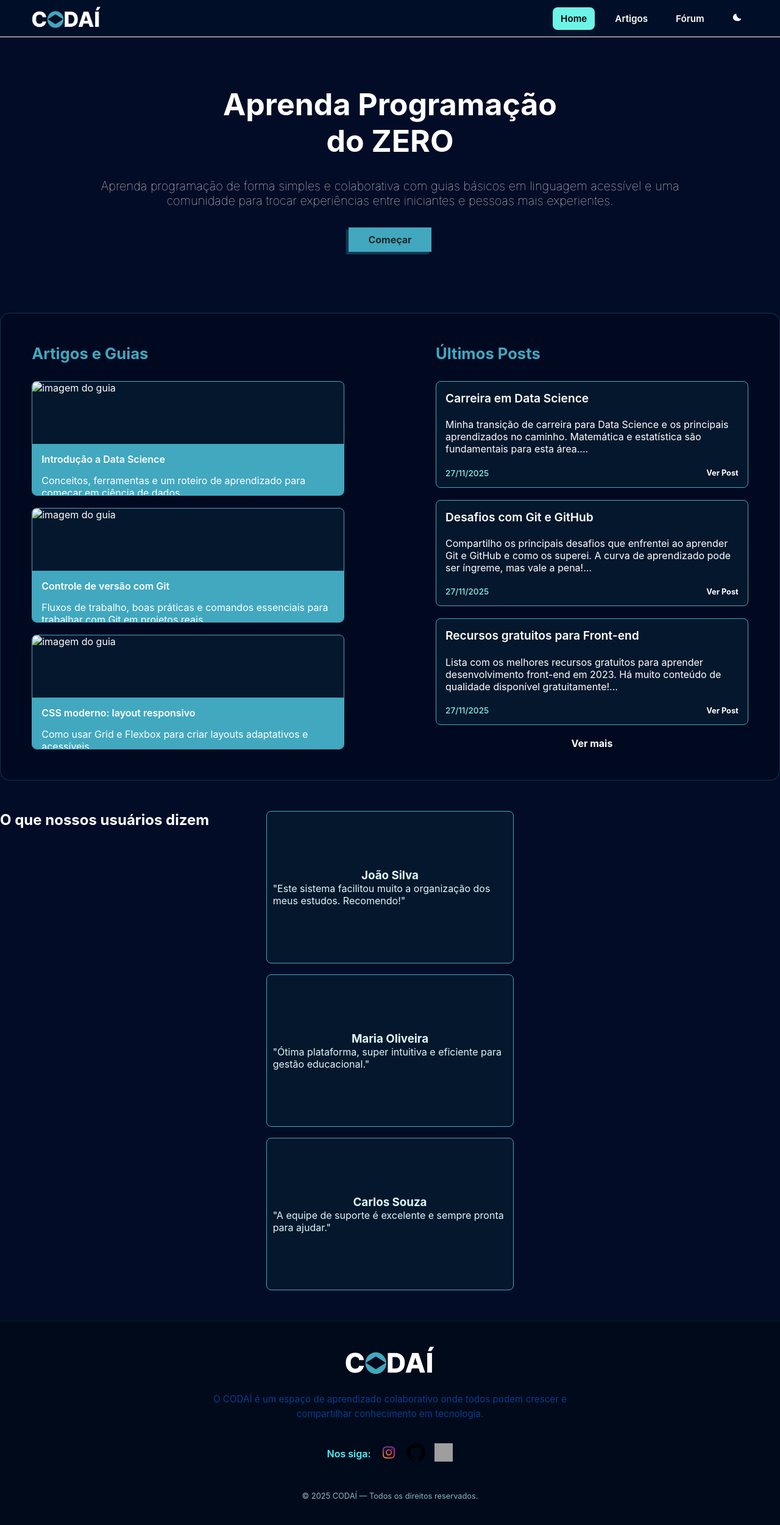
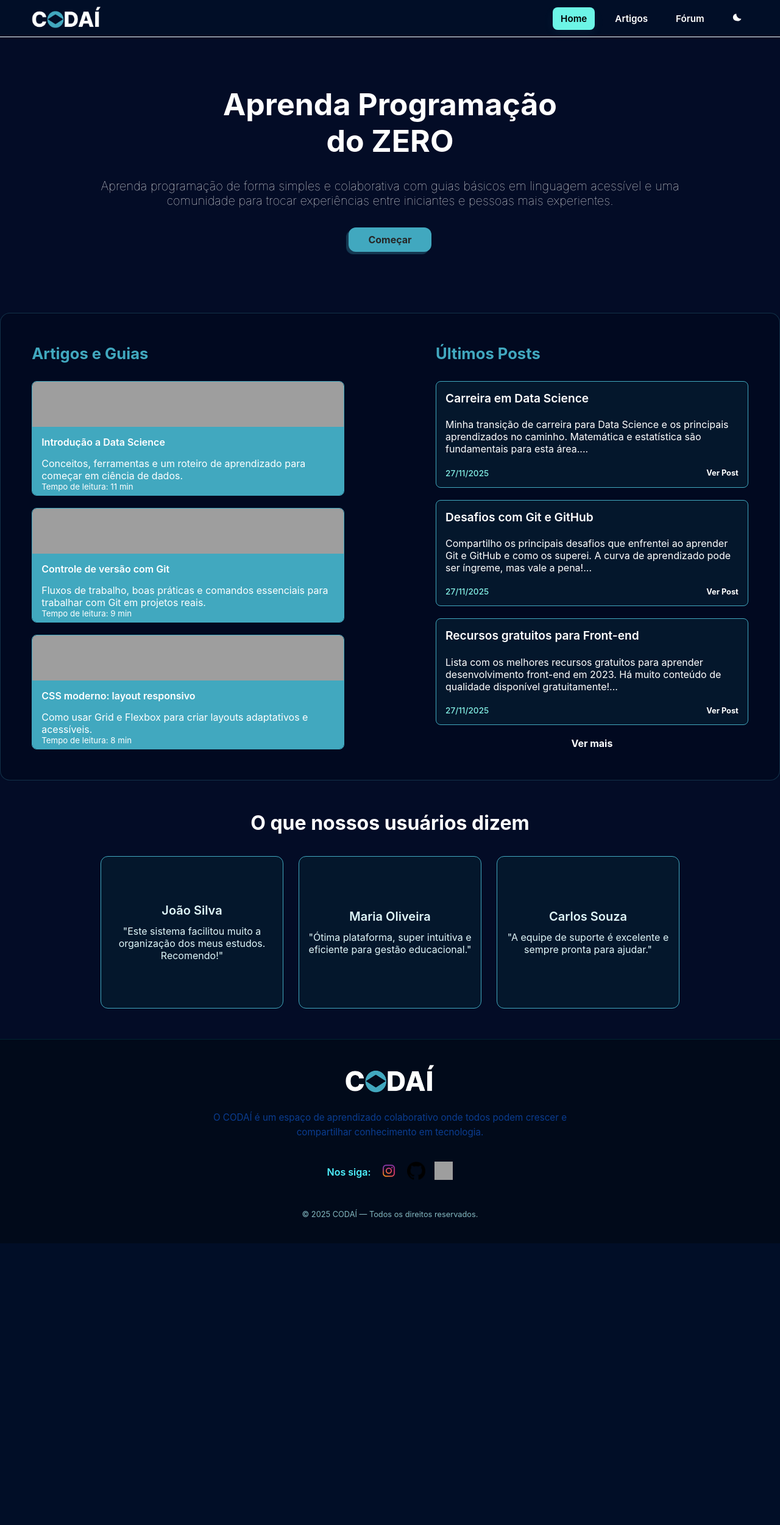
Before and after one commit to Marllonv/CODAI, a Flask app: page / in a window 1280 px wide. Shown: the whole page at 61% size. After the commit the page ends 2039 px from the top, so only its background shows below. Run offline with Flask 3, Linux system fonts and the light colour scheme; data comes from the database, SQL or seed files in the repository; grey boxes are pictures that could not be loaded.

Commit message:
Modificações FRONT

```diff
--- a/static/css/style.css
+++ b/static/css/style.css
@@ -138,7 +138,7 @@ header {
 
 .guias-list .guia-cards img {
     width: 100%;
-    height: 55%;
+    height: auto;
     object-fit: cover;
     object-position: center;
     display: block;
@@ -148,12 +148,15 @@ header {
 .guia-cards .more-detals {
     background-color: #41A8BF;
     flex: 1;
-    padding: 15px;
+    padding: 50px;
+    padding-bottom: 80px !important;
     box-sizing: border-box;
     display: flex;
     flex-direction: column;
-    justify-content: space-between;
+    justify-content: flex-start;
+    overflow: visible;
 }
+
 
 .guia-cards .more-detals #title-card {
     font-size: 1rem;
@@ -335,26 +338,65 @@ header {
     align-items: center;
 }
 
+/* SEÇÃO DE DEPOIMENTOS — RESET PARA EVITAR BUG DO GRID ANTERIOR */
+#depoiments {
+    width: 100%;
+    display: block !important;
+    margin-top: 80px;
+    text-align: center;
+}
+
+/* Título centralizado */
+#title-depoiments {
+    width: 100%;
+    text-align: center !important;
+    font-size: 32px;
+    margin-bottom: 35px;
+}
+
+/* CONTAINER DOS CARDS */
 .depoiments-container {
-    display: flex;
-    gap: 18px;
+    display: flex !important;
+    justify-content: center;
+    align-items: stretch;
+    gap: 25px;
     flex-wrap: wrap;
-    align-items: stretch;
+    width: 100%;
+    max-width: 1100px;
+    margin: 0 auto; /* CENTRALIZA NA PÁGINA */
 }
+
+/* CARDS */
 .card-depoiments {
     background: #04172c;
     border: 1px solid #41A8BF;
-    border-radius: 8px;
-    padding: 18px 22px;
-    min-width: 220px;
-    flex: 1 1 0;
+    border-radius: 12px;
+    padding: 28px 30px;
+    width: 300px;     /* <-- ESSENCIAL PARA FICAREM LADO A LADO */
     color: #e0f7fa;
-    box-sizing: border-box;
-    margin-bottom: 0;
+
     display: flex;
     flex-direction: column;
-    justify-content: flex-start;
+    gap: 12px;
+
+    transition: 0.2s;
 }
+
+.card-depoiments:hover {
+    transform: translateY(-4px);
+    border-color: #6fd7eb;
+}
+
+/* TEXTO CENTRAL */
+.name-person {
+    font-weight: 600;
+    font-size: 20px;
+}
+
+.depoiment-text {
+    text-align: center;
+}
+
 @media (max-width: 680px) {
     .depoiments-container {
         flex-direction: column;
@@ -430,6 +472,7 @@ header {
     padding: 10px 2rem;
     box-shadow: -4px 4px 1px #41a8bf4b;
     transition: 0.3s;
+    border-radius: 12px;
 }
 #apresentation #start-button:hover{
 
@@ -517,7 +560,7 @@ header {
 
 .guias-list .guia-cards img {
     width: 100%;
-    height: 55%;
+    height: 40%;
     object-fit: cover;
     object-position: center;
     display: block;
--- a/templates/home.html
+++ b/templates/home.html
@@ -16,7 +16,7 @@
     <h2 class="title-grid">Artigos e Guias</h2>
     {% for guia in guias %}
     <a href="{{ url_for('forum.view_post', post_id=guia.id) }}" class="guia-cards" style="display:block; text-decoration:none; color:inherit;">
-        <img src="" alt="imagem do guia">
+        <img src="../static/image/codificacao-de-programa-de-computador-na-tela.jpg" alt="imagem do guia">
         <div class="more-detals">
         <h3 id="title-card">{{ guia.title }}</h3>
         <p>{{ guia.excerpt }}</p>
@@ -47,17 +47,20 @@
     </section>
 
 
-    <section id="depoiments">
+  <section id="depoiments">
   <h2 id="title-depoiments">O que nossos usuários dizem</h2>
+
   <div class="depoiments-container">
     <div class="card-depoiments">
       <h3 class="name-person">João Silva</h3>
       <p class="depoiment-text">"Este sistema facilitou muito a organização dos meus estudos. Recomendo!"</p>
     </div>
+
     <div class="card-depoiments">
       <h3 class="name-person">Maria Oliveira</h3>
       <p class="depoiment-text">"Ótima plataforma, super intuitiva e eficiente para gestão educacional."</p>
     </div>
+
     <div class="card-depoiments">
       <h3 class="name-person">Carlos Souza</h3>
       <p class="depoiment-text">"A equipe de suporte é excelente e sempre pronta para ajudar."</p>
```
